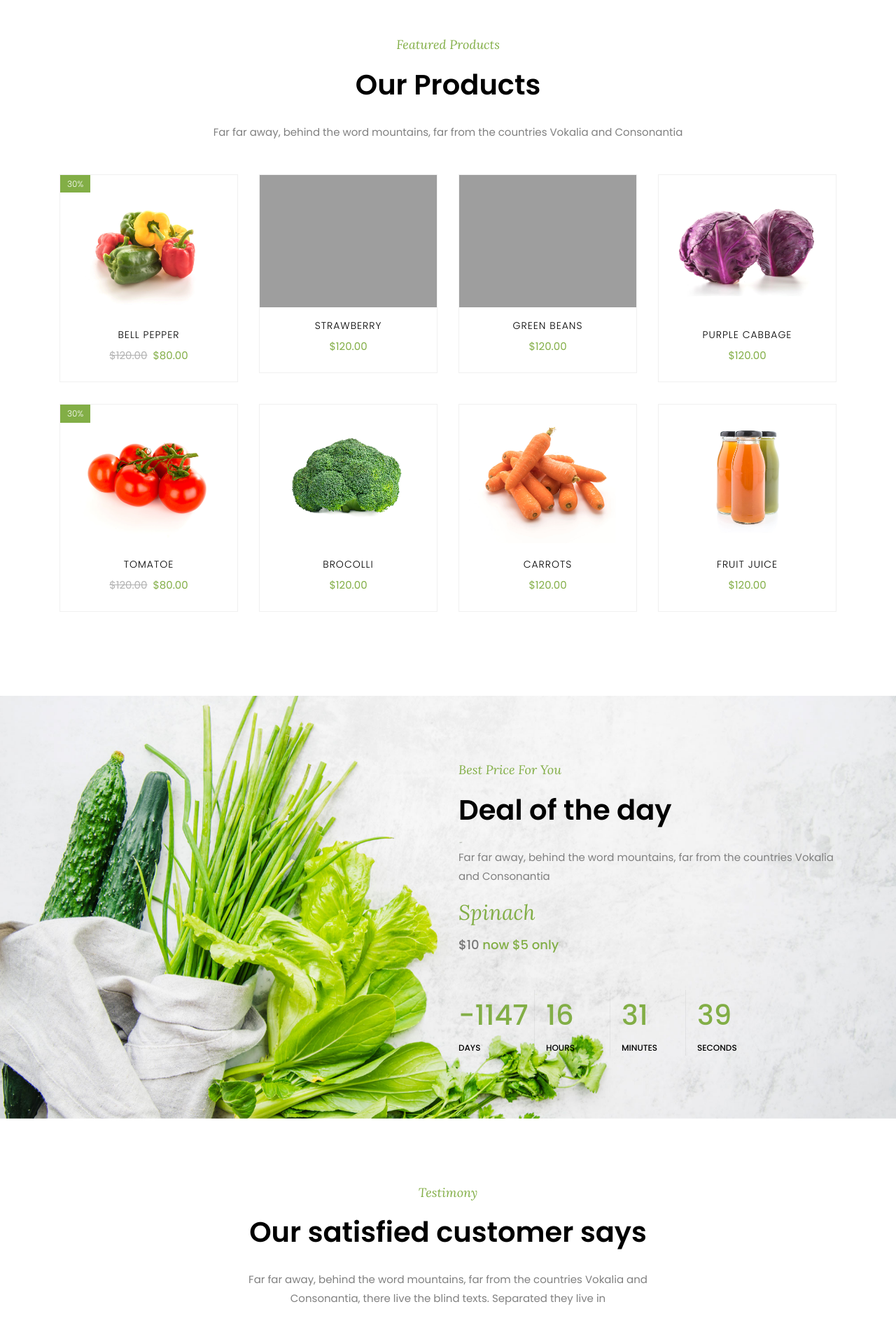
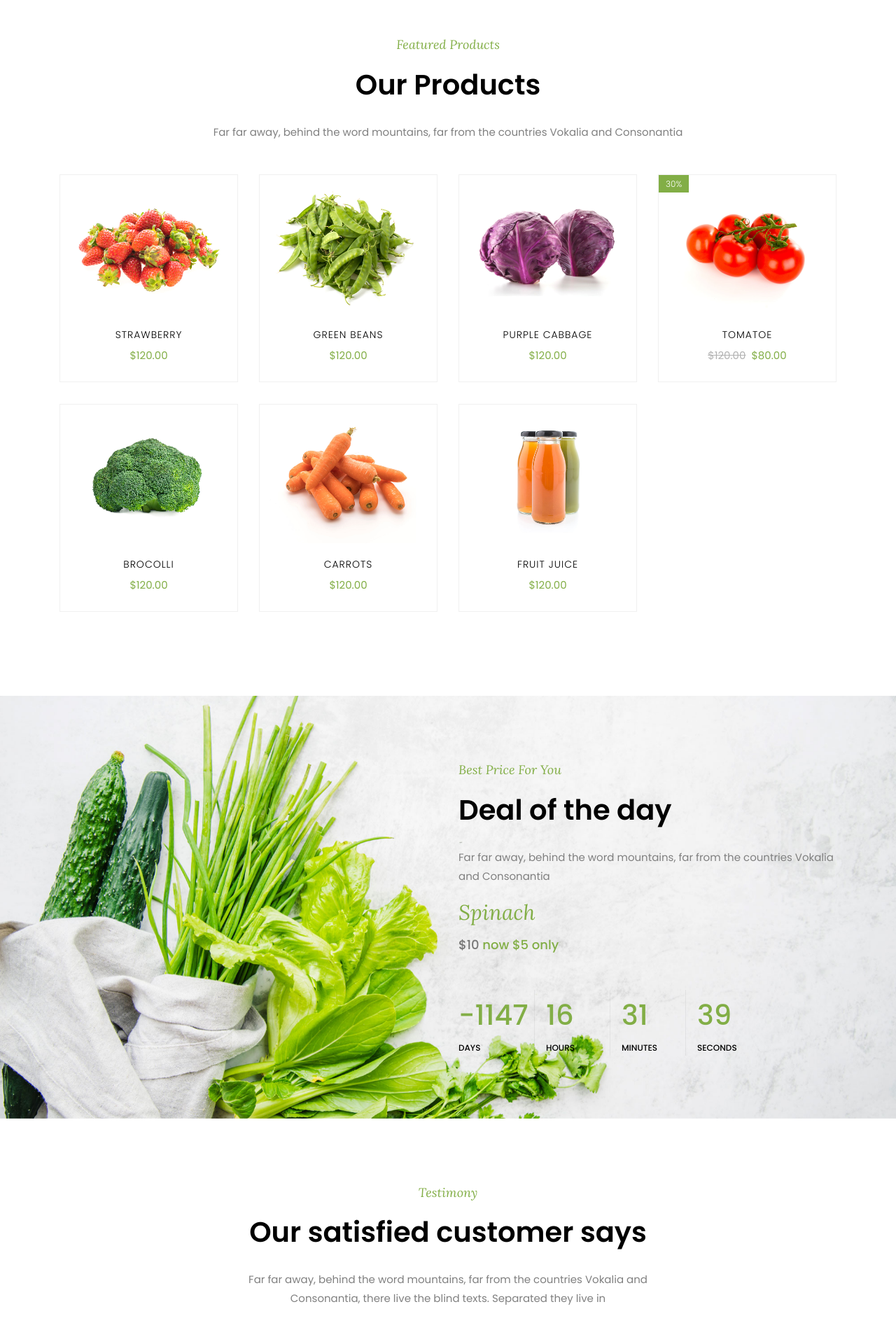
Before and after one commit to ValeryKharkov/PyWEB_lab1, a Django app: page / in a window 1280 px wide. Shown: the part 1747-3667 px from the top of the page at 70% size. Run offline with Django 4.2, Linux system fonts and the light colour scheme; parts of the project's set-up code (start-up, migrations or seed data) failed here and were passed over; some libraries are stand-ins or nearby versions; some web fonts are replaced; grey boxes are pictures that could not be loaded.

Commit message:
Практика №3. Пункт 50

```diff
--- a/apps/cart_shop/urls.py
+++ b/apps/cart_shop/urls.py
@@ -1,8 +1,9 @@
 from django.urls import path
-from .views import ViewCart
+from .views import ViewCart, ViewWishlist
 
-app_name = 'cart_chop'
+app_name = 'cart_shop'
 
 urlpatterns = [
    path('', ViewCart.as_view(), name='cart'),
+   path('', ViewWishlist.as_view(), name='wishlist'),
 ]
--- a/apps/cart_shop/views.py
+++ b/apps/cart_shop/views.py
@@ -5,3 +5,7 @@
 class ViewCart(View):
    def get(self, request):
        return render(request, 'cart_shop/cart.html')
+
+class ViewWishlist(View):
+   def get(self, request):
+       return render(request, 'cart_shop/wishlist.html')
--- a/apps/home/templates/home/index.html
+++ b/apps/home/templates/home/index.html
@@ -60,21 +60,21 @@
 
 	      <div class="collapse navbar-collapse" id="ftco-nav">
 	        <ul class="navbar-nav ml-auto">
-	          <li class="nav-item active"><a href="index.html" class="nav-link">Home</a></li>
+	          <li class="nav-item active"><a href="{% url 'home:index' %}" class="nav-link">Home</a></li>
 	          <li class="nav-item dropdown">
               <a class="nav-link dropdown-toggle" href="#" id="dropdown04" data-toggle="dropdown" aria-haspopup="true" aria-expanded="false">Shop</a>
               <div class="dropdown-menu" aria-labelledby="dropdown04">
-              	<a class="dropdown-item" href="shop.html">Shop</a>
-              	<a class="dropdown-item" href="wishlist.html">Wishlist</a>
-                <a class="dropdown-item" href="product-single.html">Single Product</a>
-                <a class="dropdown-item" href="cart.html">Cart</a>
-                <a class="dropdown-item" href="checkout.html">Checkout</a>
+              	<a class="dropdown-item" href="{% url 'shop:shop' %}">Shop</a>
+              	<a class="dropdown-item" href="{% url 'cart_shop:wishlist' %}">Wishlist</a>
+                <a class="dropdown-item" href="{% url 'shop:product-single' %}">Single Product</a>
+                <a class="dropdown-item" href="{% url 'cart_shop:cart' %}">Cart</a>
+                <a class="dropdown-item" href="{% url 'checkout:checkout' %}">Checkout</a>
               </div>
             </li>
-	          <li class="nav-item"><a href="about.html" class="nav-link">About</a></li>
-	          <li class="nav-item"><a href="blog.html" class="nav-link">Blog</a></li>
-	          <li class="nav-item"><a href="contact.html" class="nav-link">Contact</a></li>
-	          <li class="nav-item cta cta-colored"><a href="cart.html" class="nav-link"><span class="icon-shopping_cart"></span>[0]</a></li>
+	          <li class="nav-item"><a href="{% url 'home:about' %}" class="nav-link">About</a></li>
+	          <li class="nav-item"><a href="{% url 'blog:blog' %}" class="nav-link">Blog</a></li>
+	          <li class="nav-item"><a href="{% url 'home:contact' %}" class="nav-link">Contact</a></li>
+	          <li class="nav-item cta cta-colored"><a href="{% url 'cart_shop:cart' %}" class="nav-link"><span class="icon-shopping_cart"></span>[0]</a></li>
 
 	        </ul>
 	      </div>
@@ -224,17 +224,18 @@
     	</div>
     	<div class="container">
     		<div class="row">
+				{% for product in data %}
     			<div class="col-md-6 col-lg-3 ftco-animate">
     				<div class="product">
-    					<a href="#" class="img-prod"><img class="img-fluid" src="{% static 'shop/images/product-1.jpg'%}" alt="Colorlib Template">
-    						<span class="status">30%</span>
+    					<a href="#" class="img-prod"><img class="img-fluid" src="{% static product.url %}" alt="Colorlib Template">
+    						<span class="status">{{product.discount}}</span>
     						<div class="overlay"></div>
     					</a>
     					<div class="text py-3 pb-4 px-3 text-center">
-    						<h3><a href="#">Bell Pepper</a></h3>
+    						<h3><a href="#">{{product.name}}</a></h3>
     						<div class="d-flex">
     							<div class="pricing">
-		    						<p class="price"><span class="mr-2 price-dc">$120.00</span><span class="price-sale">$80.00</span></p>
+		    						<p class="price"><span class="mr-2 price-dc">${{product.price_before}}</span><span class="price-sale">${{product.price_after}}</span></p>
 		    					</div>
 	    					</div>
 	    					<div class="bottom-area d-flex px-3">
@@ -253,9 +254,10 @@
     					</div>
     				</div>
     			</div>
+				{% endfor %}
     			<div class="col-md-6 col-lg-3 ftco-animate">
     				<div class="product">
-    					<a href="#" class="img-prod"><img class="img-fluid" src="{% static 'shop/images/product-2.jpg'%}'%}" alt="Colorlib Template">
+    					<a href="#" class="img-prod"><img class="img-fluid" src="{% static 'shop/images/product-2.jpg'%}" alt="Colorlib Template">
     						<div class="overlay"></div>
     					</a>
     					<div class="text py-3 pb-4 px-3 text-center">
@@ -283,7 +285,7 @@
     			</div>
     			<div class="col-md-6 col-lg-3 ftco-animate">
     				<div class="product">
-    					<a href="#" class="img-prod"><img class="img-fluid" src="{% static 'shop/images/product-3.jpg'%}'%}" alt="Colorlib Template">
+    					<a href="#" class="img-prod"><img class="img-fluid" src="{% static 'shop/images/product-3.jpg'%}" alt="Colorlib Template">
 	    					<div class="overlay"></div>
 	    				</a>
     					<div class="text py-3 pb-4 px-3 text-center">
--- a/apps/home/urls.py
+++ b/apps/home/urls.py
@@ -1,8 +1,11 @@
 from django.urls import path
-from .views import IndexShopView
+from .views import IndexShopView, IndexAbout, IndexContact
 
 app_name = 'home'
 
 urlpatterns = [
    path('', IndexShopView.as_view(), name='index'),
+   path('', IndexAbout.as_view(), name='about'),
+   path('', IndexContact.as_view(), name='contact'),
+
 ]
--- a/apps/home/views.py
+++ b/apps/home/views.py
@@ -5,3 +5,11 @@
 class IndexShopView(View):
    def get(self, request):
        return render(request, 'home/index.html')
+
+class IndexAbout(View):
+   def get(self, request):
+       return render(request, 'home/about.html')
+
+class IndexContact(View):
+   def get(self, request):
+       return render(request, 'home/contact.html')
--- /dev/null
+++ b/apps/shop/urls.py
@@ -0,0 +1,9 @@
+from django.urls import path
+from .views import ViewShop, ViewProductSingle
+
+app_name = 'shop'
+
+urlpatterns = [
+   path('', ViewShop.as_view(), name='shop'),
+   path('', ViewProductSingle.as_view(), name='product-single'),
+]
--- a/lab_1/settings.py
+++ b/lab_1/settings.py
@@ -29,8 +29,8 @@
 # SECURITY WARNING: don't run with debug turned on in production!
 DEBUG = os.getenv('DEBUG') == 'true'
 
-# ALLOWED_HOSTS = [host.strip() for host in os.getenv('ALLOWED_HOSTS').split(',')]
-ALLOWED_HOSTS = ['*']
+ALLOWED_HOSTS = [host.strip() for host in os.getenv('ALLOWED_HOSTS').split(',')]
+# ALLOWED_HOSTS = ['*']
 
 
 # Application definition
--- a/lab_1/urls.py
+++ b/lab_1/urls.py
@@ -27,5 +27,6 @@
     path('cart/', include('apps.cart_shop.urls')),
     path('blog/', include('apps.blog.urls')),
     path('checkout/', include('apps.checkout.urls')),
+    path('shop/', include('apps.shop.urls')),
 
 ]
```
Also changed, not shown: apps/shop/views.py (+9 -1 lines).
